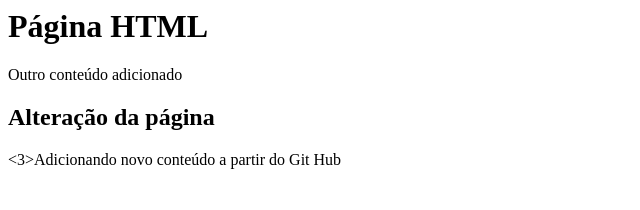
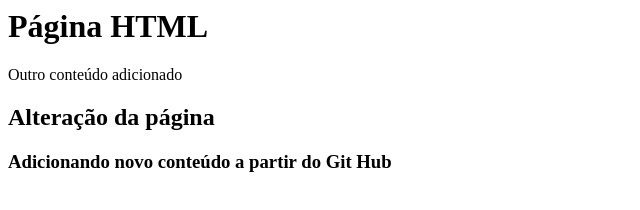
Before and after one commit to Bruno-BorgesDev/gama-no-github, a plain HTML site: page index.html in a window 1280 px wide. Shown: the whole page, without its empty margins (0-640 px from the left). Drawn offline with Linux system fonts and the light colour scheme.

Commit message:
Correção no h3

```diff
--- a/index.html
+++ b/index.html
@@ -3,6 +3,6 @@
 		<h1> Página HTML </h1>
 		<p>Outro conteúdo adicionado</p>
 		<h2>Alteração da página</h2>
-		<3>Adicionando novo conteúdo a partir do Git Hub</3>
+		<h3>Adicionando novo conteúdo a partir do Git Hub</h3>
 	</body>
 </html>
```
